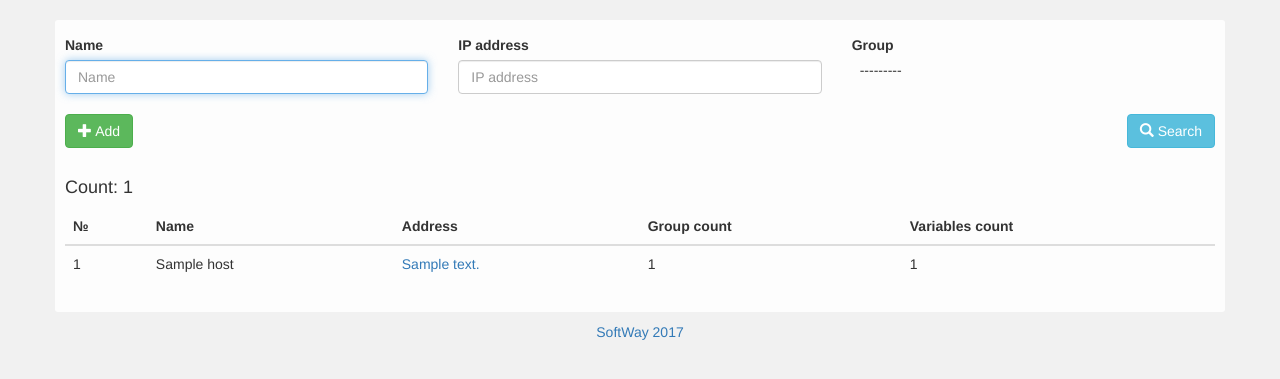
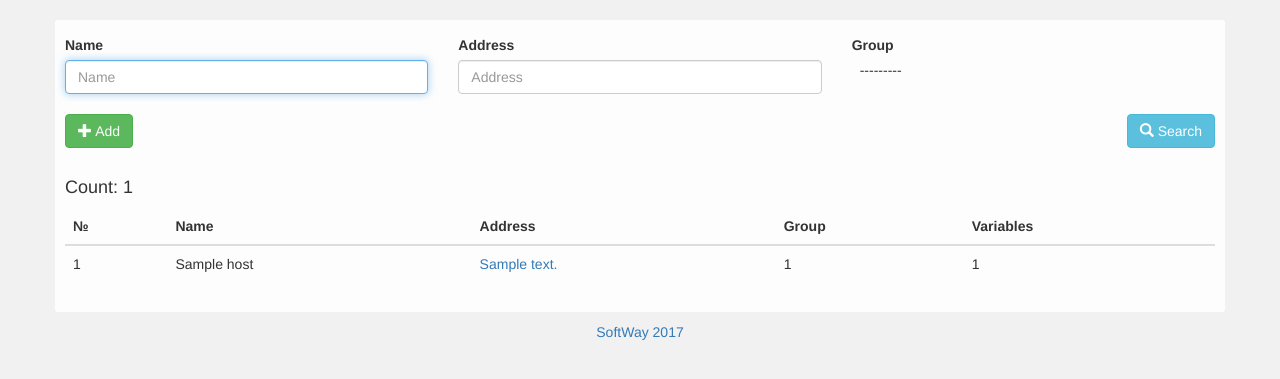
Before and after one commit to telminov/ansible-manager, a Django app: template core/templates/core/host/search.html in a window 1280 px wide. Shown: the part 50-429 px from the top of the page. Run offline with Django 3.2, Linux system fonts and the light colour scheme; tables that the repository leaves empty hold one stand-in row (values such as "Sample post"); the template is opened without the code that fills it: values that come from a table or form of the project are taken from there, most other values are stand-ins (such as "Sample title", 1, 10 or a date in 2020); parts of the project's set-up code (start-up, migrations or seed data) failed here and were passed over; some libraries are stand-ins or nearby versions.

Commit message:
поправки интерфейса

```diff
--- a/core/forms/host.py
+++ b/core/forms/host.py
@@ -5,7 +5,7 @@ from core import models
 
 class Search(forms.Form):
     name = forms.CharField(required=False)
-    address = forms.GenericIPAddressField(label='IP address', required=False)
+    address = forms.GenericIPAddressField(required=False)
     group = forms.ModelChoiceField(queryset=models.HostGroup.objects.all(), required=False,
                                    widget=forms.Select(attrs={'class': 'need-select2'}))
 
--- a/core/templates/core/host/search.html
+++ b/core/templates/core/host/search.html
@@ -10,8 +10,8 @@
 {% block table_heads %}
     <th>Name</th>
     <th>Address</th>
-    <th>Group count</th>
-    <th>Variables count</th>
+    <th>Group</th>
+    <th>Variables</th>
 {% endblock table_heads %}
 
 {% block table_cols %}
--- a/core/templates/core/host_group/search.html
+++ b/core/templates/core/host_group/search.html
@@ -9,8 +9,8 @@
 
 {% block table_heads %}
     <th>Name</th>
-    <th>Hosts count</th>
-    <th>Variables count</th>
+    <th>Hosts</th>
+    <th>Variables</th>
 {% endblock table_heads %}
 
 {% block table_cols %}
```
Also changed, not shown: core/templates/core/host_group/edit.html (+9 -10 lines).
